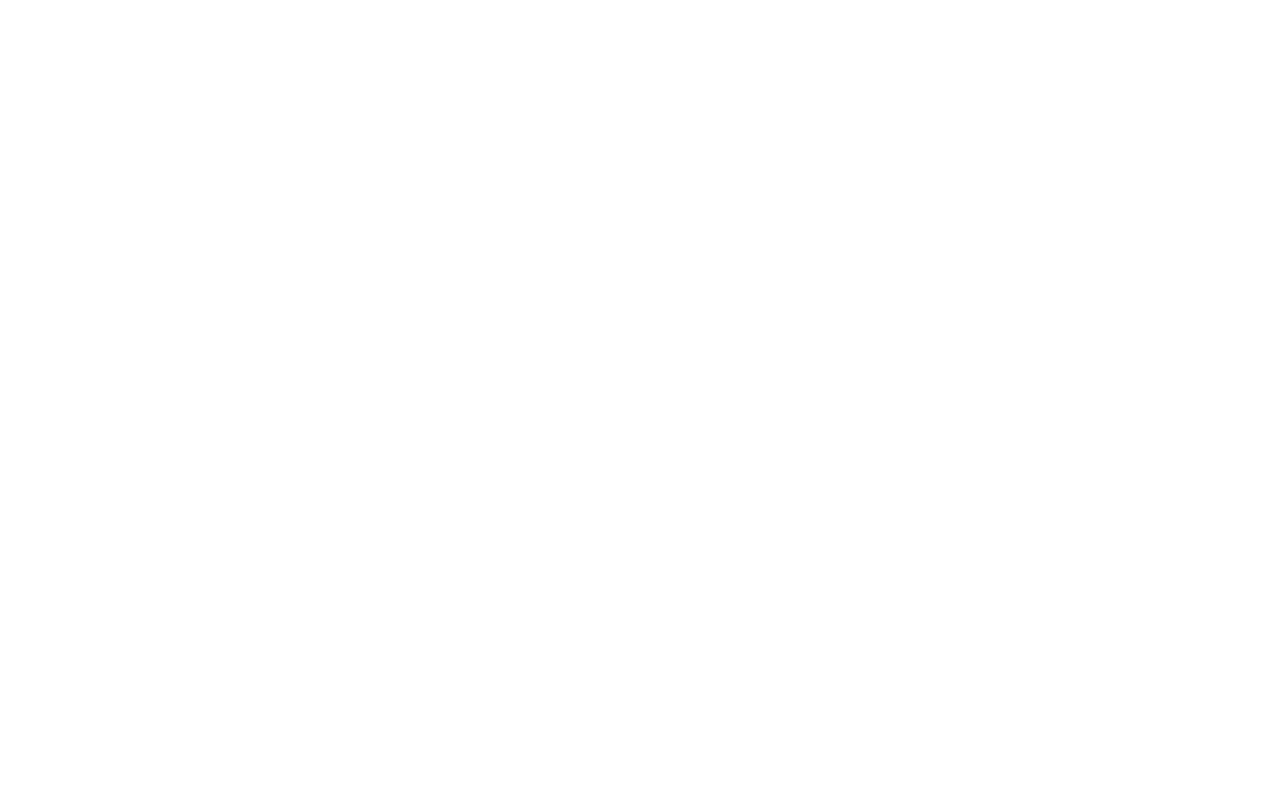
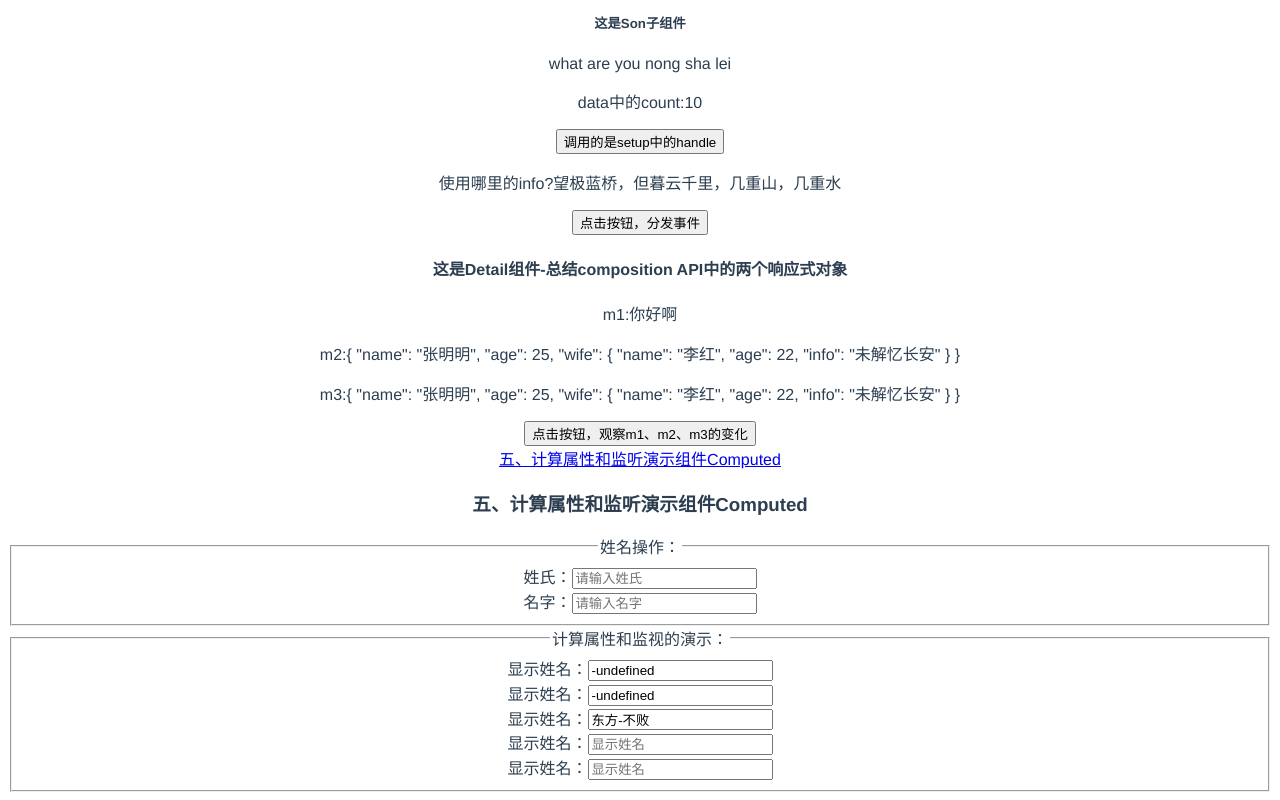
Before and after one commit to bcygsws/vue3_learn, a Vue app: page /#/home/computed in a window 1280 px wide. Before the commit this address had no page. Shown: the part 938-1738 px from the top of the page. Before the commit the page ends 800 px from the top, so only its background shows below. Built offline with nearby package versions, Linux system fonts and the light colour scheme.

Commit message:
:fire: 五、vvue3计算属性侦听ue3计算属性

```diff
--- a/src/components/HelloWorld.vue
+++ /dev/null
@@ -1,5 +0,0 @@
-<template>
-  <div>
-    <h3>这是hello world子组件</h3>
-  </div>
-</template>
--- a/src/components/computed/Computed.vue
+++ b/src/components/computed/Computed.vue
@@ -1,5 +1,5 @@
 <template>
-  <h3>四、计算属性和监听演示组件Computed</h3>
+  <h3>五、计算属性和监听演示组件Computed</h3>
   <form>
     <!-- fieldset用于给表单数据分组 -->
     <fieldset>
--- a/src/views/Home.vue
+++ b/src/views/Home.vue
@@ -1,6 +1,5 @@
 <template>
   <h3>这是Home组件</h3>
-    <HelloWorld></HelloWorld>
   <!-- <p>{number}</p> -->
   <!-- 注意：在vue中使用模板是双括号，react中是单括号 -->
   <p>{{ number }}</p>
@@ -9,18 +8,18 @@
   <Update></Update>
   <Fat></Fat>
   <!-- 计算属性和监听 -->
-    <Computed></Computed>
+  <router-link to="/home/computed"
+    >五、计算属性和监听演示组件Computed</router-link
+  >
+  <router-view></router-view>
 </template>
 
 <script lang="ts">
 // vue3的script和setup语法，推荐使用Volar,注意Volar和原来vue2的Vetur是互斥的；使用Volar时，搜索Vetur插件禁用
 // 在Home中定义一个子组件HelloWorld
-import HelloWorld from '../components/HelloWorld.vue';
 import Learn from '../components/setup_ref/Learn.vue';
 import Update from '../components/update/Update.vue';
 import Fat from '../components/update/Fat.vue';
-// 计算属性和监听
-import Computed from '../components/computed/Computed.vue';
 import { defineComponent } from 'vue';
 // 暴露出一个定义好的组件
 export default defineComponent({
@@ -28,11 +27,9 @@ export default defineComponent({
   name: 'Home',
   components: {
     // 注册一个子组件
-    HelloWorld,
     Learn,
     Update,
-    Fat,
-    Computed
+    Fat
   },
   // setup相当于一个回调函数，里面返回的任何对象，对象的属性和方法，在模板中可以直接使用
   setup() {
```
Also changed, not shown: src/router/index.ts (+9 -2 lines). Lines whose indentation alone changed are shown as unchanged.
